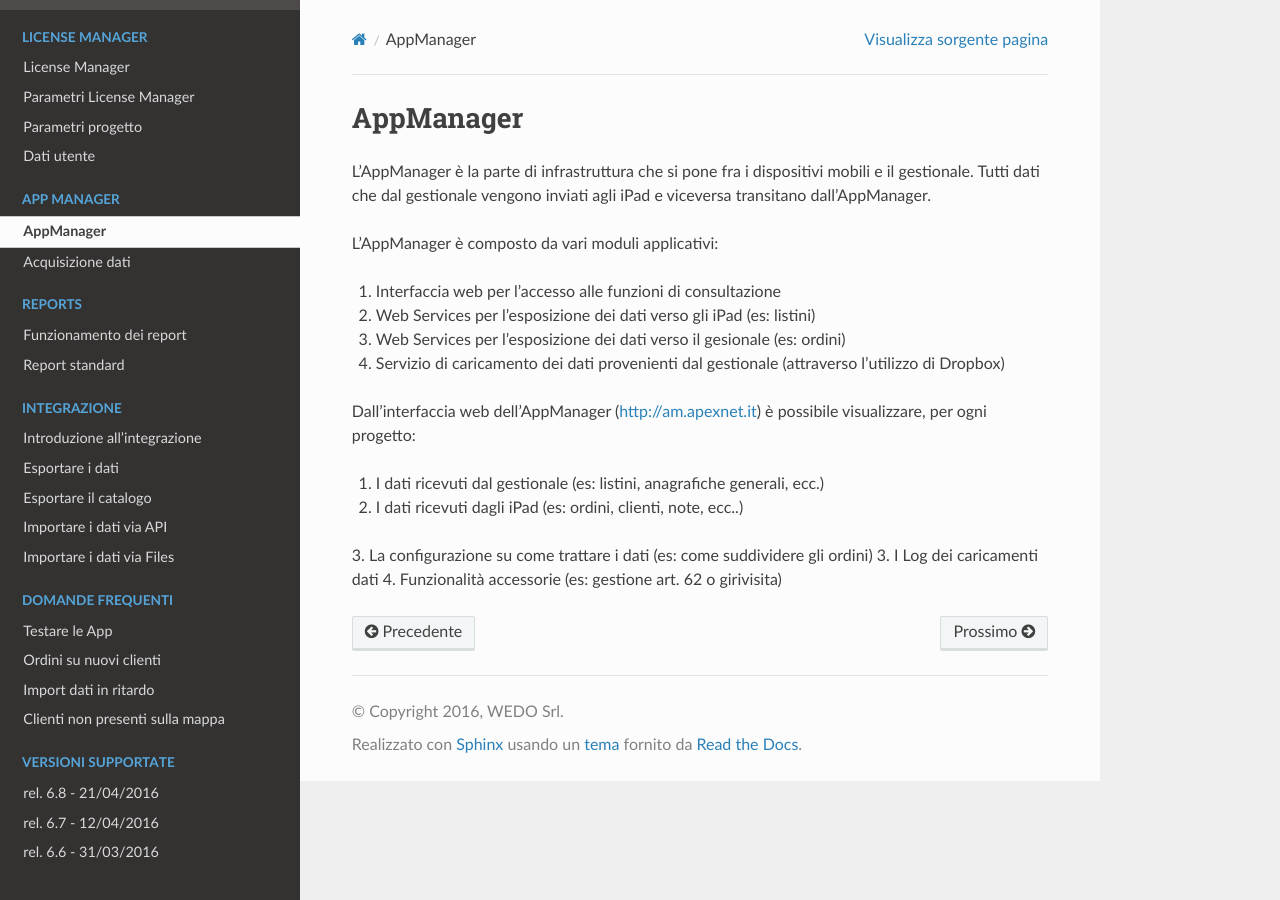
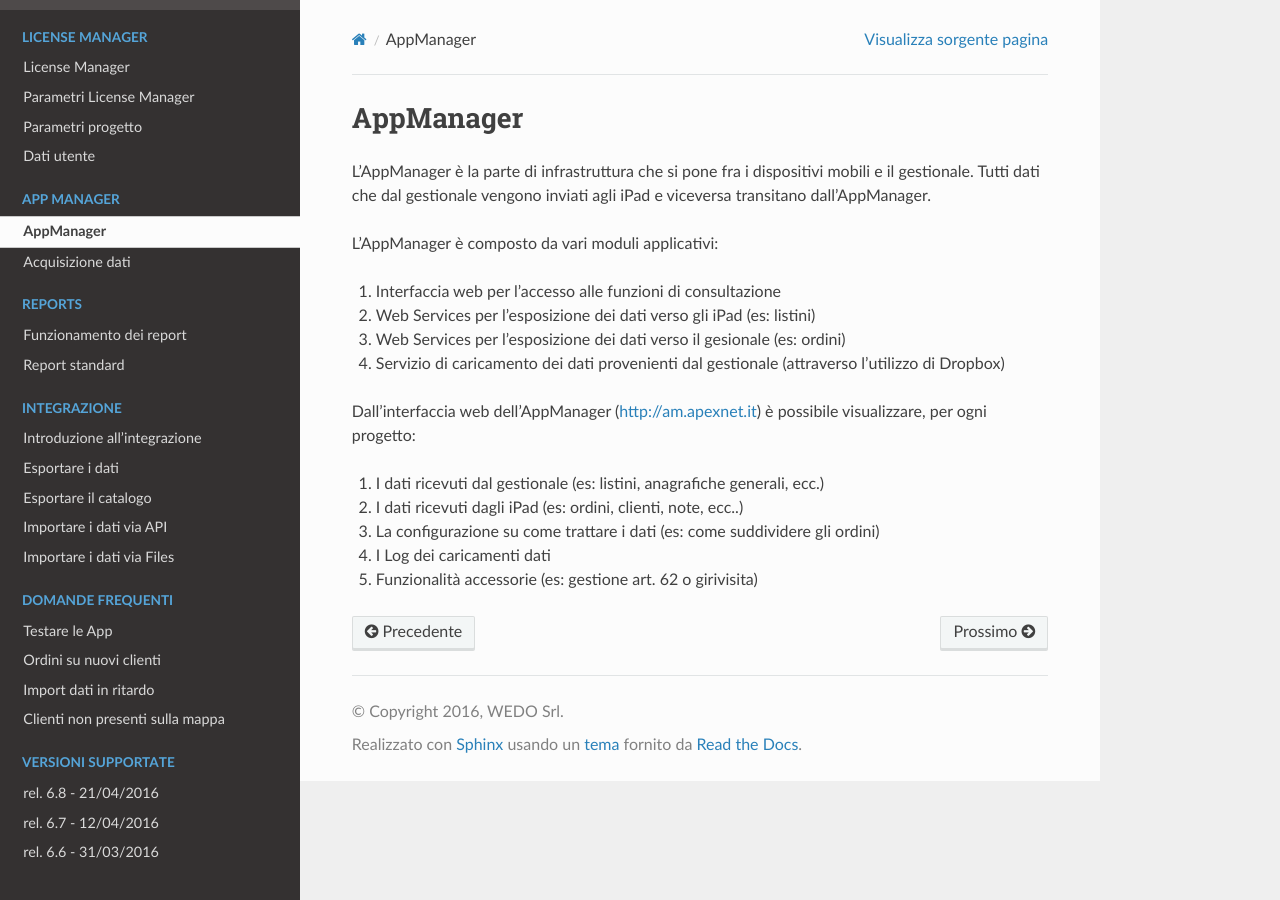
Before and after one commit to wedoit-io/doc-icommerce, a Sphinx documentation site: the page built from source/app-manager.rst, in a window 1280 px wide. Built offline with Sphinx 7.4.7 and the Read the Docs theme 2.0.0, drawn with Linux system fonts in a browser that asks for light colours.

Commit message:
Update app-manager.rst

```diff
--- a/source/app-manager.rst
+++ b/source/app-manager.rst
@@ -16,5 +16,5 @@ Dall'interfaccia web dell'AppManager (http://am.apexnet.it) è possibile visuali
 1. I dati ricevuti dal gestionale (es: listini, anagrafiche generali, ecc.)
 2. I dati ricevuti dagli iPad (es: ordini, clienti, note, ecc..)
 3. La configurazione su come trattare i dati (es: come suddividere gli ordini)
-3. I Log dei caricamenti dati
-4. Funzionalità accessorie (es: gestione art. 62 o girivisita)
+4. I Log dei caricamenti dati
+5. Funzionalità accessorie (es: gestione art. 62 o girivisita)
```
